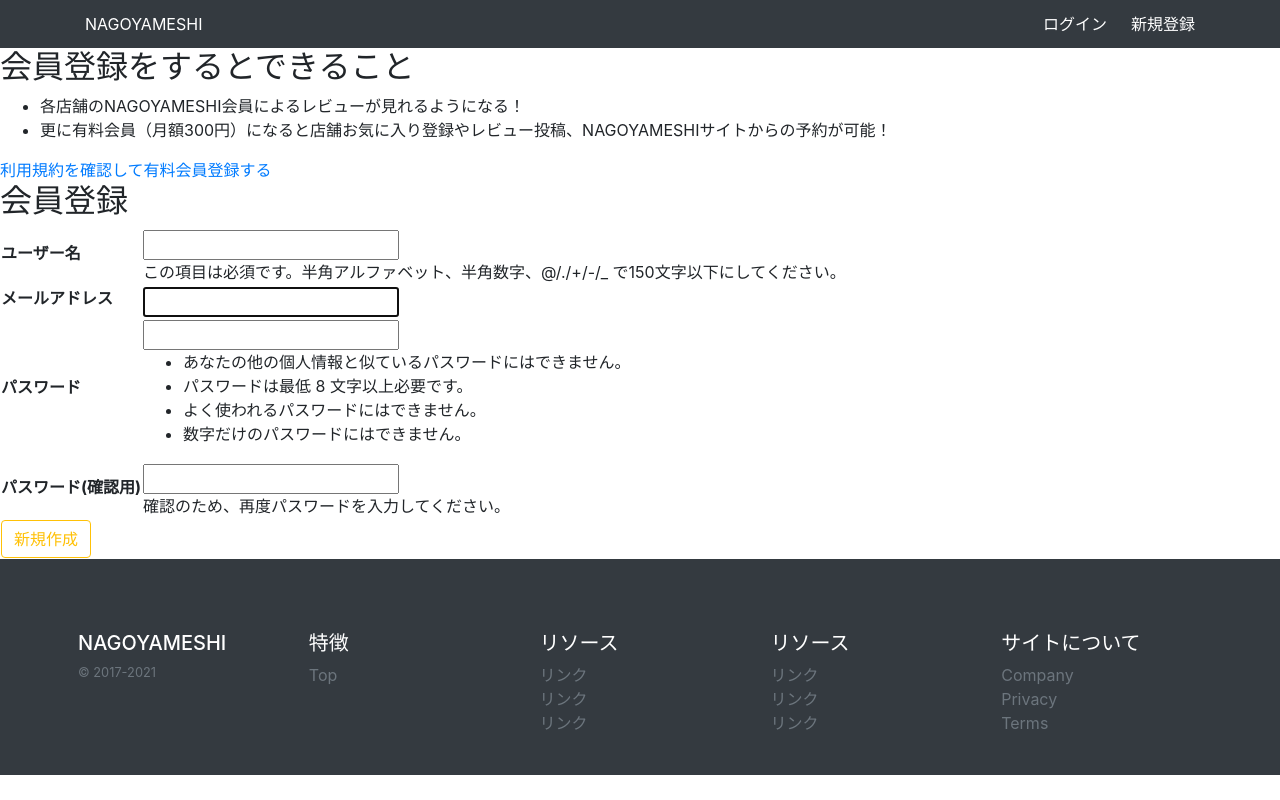
After one commit to miyaG9I8/NAGOYAMESHI, a Django app: page /signup/ in a window 1280 px wide. The commit adds this page. Run offline with Django 5.2, Linux system fonts and the light colour scheme; some libraries are stand-ins or nearby versions.

```diff
--- /dev/null
+++ b/nagoyameshi/forms.py
@@ -0,0 +1,7 @@
+from .models import CustomUser
+from django.contrib.auth.forms import UserCreationForm
+
+class SignupForm(UserCreationForm):
+    class Meta(UserCreationForm.Meta):
+        model   = CustomUser
+        fields  = ("username","email", )
--- a/nagoyameshi/models/__init__.py
+++ b/nagoyameshi/models/__init__.py
@@ -1,2 +1,2 @@
 from .restaurant_models import *
-# from .account_models import *
+from .account_models import *
--- /dev/null
+++ b/nagoyameshi/models/account_models.py
@@ -0,0 +1,79 @@
+from django.db import models
+from django.contrib.auth.models import UserManager, AbstractBaseUser, PermissionsMixin
+from django.contrib.auth.validators import UnicodeUsernameValidator
+import uuid
+from django.utils.translation import gettext_lazy as _
+from django.core.validators import RegexValidator
+
+#from django.dispatch import receiver
+#from django.db.models.signals import post_save
+
+#カスタムユーザモデル
+class CustomUser(AbstractBaseUser, PermissionsMixin):
+
+    username_validator  = UnicodeUsernameValidator()
+
+    # 主キーはUUID(16進数のコード)とする。
+    id          = models.UUIDField( default=uuid.uuid4, primary_key=True, editable=False )
+    username    = models.CharField(
+                    _('username'),
+                    max_length=150,
+                    unique=True,
+                    help_text=_('Required. 150 characters or fewer. Letters, digits and @/./+/-/_ only.'),
+                    validators=[username_validator],
+                    error_messages={
+                        'unique': _("A user with that username already exists."),
+                    },
+                )
+    customer    = models.TextField(verbose_name="有料会員", null=True, blank=True)
+
+    # _() は verbose_nameの多言語仕様
+    last_name   = models.CharField(_('last name'), max_length=150, blank=True)
+    first_name  = models.CharField(_('first name'), max_length=150, blank=True)
+
+    last_name_kana   = models.CharField(verbose_name="姓(カナ)", max_length=150, blank=True)
+    first_name_kana  = models.CharField(verbose_name="名(カナ)", max_length=150, blank=True)
+
+
+    # メールアドレスは入力必須でユニークとする。ログインに使用するため。多重登録を防ぐ。
+    email       = models.EmailField(_('email address'), unique=True)
+
+    #
+    tel_regex       = RegexValidator(regex=r'^\d{10,11}$')
+    tel             = models.CharField(verbose_name="電話番号", max_length=11, validators=[tel_regex], blank=True, null=True)
+
+    gender_choice = [
+        ("男性","男性"),
+        ("女性","女性"),
+        ("その他","その他"),
+    ]
+    gender          = models.CharField(verbose_name="性別", max_length=3, choices=gender_choice, null=True, blank=True)
+    birthday        = models.DateField(verbose_name="生年月日", null=True, blank=True)
+
+
+    is_staff    = models.BooleanField(
+                    _('staff status'),
+                    default=False,
+                    help_text=_('Designates whether the user can log into this admin site.'),
+                )
+
+    is_active   = models.BooleanField(
+                    _('active'),
+                    default=True,
+                    help_text=_(
+                        'Designates whether this user should be treated as active. '
+                        'Unselect this instead of deleting accounts.'
+                    ),
+                )
+    #date_joined = models.DateTimeField(_('date joined'), default=timezone.now)
+
+    objects     = UserManager()
+
+    EMAIL_FIELD = 'email'
+
+    # メールアドレスを使ってログインさせる。(管理ユーザーも)
+    #USERNAME_FIELD = 'username'
+    USERNAME_FIELD = 'email'
+
+    # createsuperuserをするとき、入力をするフィールド
+    REQUIRED_FIELDS = [ "username" ]
--- a/nagoyameshi/models/accout_models.py
+++ /dev/null
@@ -1,5 +0,0 @@
-from django.dispatch import receiver
-from django.db.models.signals import post_save
-from django.db import models
-from django.contrib.auth.models import BaseUserManager, AbstractBaseUser
-from nagoyameshi.models import create_id
--- a/nagoyameshi/views/__init__.py
+++ b/nagoyameshi/views/__init__.py
@@ -1 +1,2 @@
 from .restaurant_views import *
+from .account_views import *
--- /dev/null
+++ b/nagoyameshi/views/account_views.py
@@ -0,0 +1,64 @@
+from django.shortcuts import render, redirect
+from django.conf import settings
+from django.urls import reverse_lazy
+from django.http import HttpResponseNotAllowed
+from django.views.generic import CreateView
+from django.contrib.auth.views import LoginView,LogoutView,PasswordChangeView,PasswordChangeDoneView,PasswordResetView,PasswordResetDoneView,PasswordResetConfirmView,PasswordResetCompleteView
+
+from ..forms import SignupForm
+
+from django.views import View
+from django.contrib.auth.mixins import LoginRequiredMixin
+#import stripe
+
+
+class SignupView(CreateView):
+
+    form_class      = SignupForm
+    success_url     = reverse_lazy("login")
+    template_name   = "pages/signup.html"
+
+    # 認証済みの状態でリクエストした時、LOGIN_REDIRECT_URL へリダイレクトさせる
+    def dispatch(self, request, *args, **kwargs):
+        if self.request.user.is_authenticated:
+            return redirect(settings.LOGIN_REDIRECT_URL)
+        return super().dispatch(request, *args, **kwargs)
+
+signup  = SignupView.as_view()
+
+
+class CustomLoginView(LoginView):
+
+    template_name = "pages/login.html"
+
+    # 認証済みの状態でリクエストした時、LOGIN_REDIRECT_URL へリダイレクトさせる
+    def dispatch(self, request, *args, **kwargs):
+        if self.request.user.is_authenticated:
+            return redirect(settings.LOGIN_REDIRECT_URL)
+        return super().dispatch(request, *args, **kwargs)
+
+    def get_success_url(self):
+        return "/"
+
+login   = CustomLoginView.as_view()
+
+class CustomLogoutView(LogoutView):
+
+    template_name = "pages/logout.html"
+
+    def get(self, request, *args, **kwargs):
+        return HttpResponseNotAllowed(permitted_methods=['POST'])
+        #print("ログアウトしました")
+        #return redirect("nagoyameshi:index")
+
+logout  = CustomLogoutView.as_view()
+
+
+
+
+password_change             = PasswordChangeView.as_view()
+password_change_done        = PasswordChangeDoneView.as_view()
+password_reset              = PasswordResetView.as_view()
+password_reset_done         = PasswordResetDoneView.as_view()
+password_reset_confirm      = PasswordResetConfirmView.as_view()
+password_reset_complete     = PasswordResetCompleteView.as_view()
--- a/project/urls.py
+++ b/project/urls.py
@@ -21,6 +21,17 @@ from nagoyameshi import views
 urlpatterns = [
     path('admin/', admin.site.urls),
 
+    #Account
+    path("signup/", views.signup, name="signup"),
+    path("login/", views.login, name="login"),
+    path("logout/", views.logout, name="logout"),
+    path("password_change/", views.password_change, name="password_change"),
+    path("password_change/done/", views.password_change_done, name="password_change_done"),
+    path("password_reset/", views.password_reset, name="password_reset"),
+    path("password_reset/done/", views.password_reset_done, name="password_reset_done"),
+    path("reset/<uidb64>/<token>/", views.password_reset_confirm, name="password_reset_confirm"),
+    path("reset/done/", views.password_reset_complete, name="password_reset_complete"),
+
     #Restaurant_detail
     path('restaurant/<str:pk>/', views.RestaurantDetailView.as_view()),
 
--- /dev/null
+++ b/templates/pages/signup.html
@@ -0,0 +1,86 @@
+{% extends "base.html" %}
+
+{% block main %}
+
+
+
+    <div class="signup_pros">
+        <h2>会員登録をするとできること</h2>
+        <ul class="signup_list">
+            <li>各店舗のNAGOYAMESHI会員によるレビューが見れるようになる！</li>
+            <li>更に有料会員（月額300円）になると店舗お気に入り登録やレビュー投稿、NAGOYAMESHIサイトからの予約が可能！</li>
+        </ul>
+    </div>
+
+    <div class="signup_pros">
+        <i class="fa-solid fa-angles-right"></i><a href="{% url 'nagoyameshi:terms_of_service' %}">利用規約を確認して有料会員登録する</a></li>
+    </div>
+
+<h2>会員登録</h2>
+
+<!--https://teratail.com/questions/326819-->
+
+
+<form action="{% url 'signup' %}" method="post">
+    {% csrf_token %}
+    <input type="hidden" value="8EUebdpKj8Kl8ElqupVHtgdqp4iGRy237gwJUMDxGPYMUOTcIaNBvlwFO6u88Aoh">
+    <table  class="signup_table">
+        <tr class="contact">
+            <th>
+                <label for="id_username" class="contact_label">ユーザー名</label>
+            </th>
+            <td>
+                <input type="text" name="username" maxlength="150" autocapitalize="none" autocomplete="username" required aria-describedby="id_username_helptext" id="id_username" class="contact_textbox"><br>
+                <span class="helptext signup_caution" id="id_username_helptext">この項目は必須です。半角アルファベット、半角数字、@/./+/-/_ で150文字以下にしてください。</span>
+            </td>
+
+        </tr>
+
+        <tr class="contact">
+            <th>
+                <label for="id_email" class="contact_label">メールアドレス</label>
+
+            </th>
+            <td>
+                <input type="email" name="email" maxlength="254" autofocus required id="id_email" class="contact_textbox">
+            </td>
+        </tr>
+
+        <tr class="contact">
+            <th>
+                <label for="id_password1" class="contact_label">パスワード</label>
+            </th>
+            <td>
+                <input type="password" name="password1" autocomplete="new-password" required aria-describedby="id_password1_helptext" id="id_password1" class="contact_textbox"> <br>
+                <span class="helptext" id="id_password1_helptext">
+                    <ul>
+                        <li class="signup_caution">あなたの他の個人情報と似ているパスワードにはできません。</li>
+                        <li class="signup_caution">パスワードは最低 8 文字以上必要です。</li>
+                        <li class="signup_caution">よく使われるパスワードにはできません。</li>
+                        <li class="signup_caution">数字だけのパスワードにはできません。</li>
+                    </ul>
+                </span>
+
+            </td>
+
+        </tr>
+
+        <tr class="contact">
+            <th>
+                <label for="id_password2" class="contact_label">パスワード(確認用)</label>
+            </th>
+            <td>
+                <input type="password" name="password2" autocomplete="new-password" required aria-describedby="id_password2_helptext" id="id_password2" class="contact_textbox"><br>
+                <span class="helptext signup_caution" id="id_password2_helptext">確認のため、再度パスワードを入力してください。</span>
+            </td>
+        </tr>
+        <td>
+            <div class="input-group-apend">
+                <input class="btn btn-outline-warning" type="submit" value="新規作成">
+            </div>
+        </td>
+    </table>
+</form>
+
+
+{% endblock %}
--- a/templates/snippets/header.html
+++ b/templates/snippets/header.html
@@ -1,9 +1,16 @@
 <div class="py-1 bg-dark ">
   <nav class="container d-flex flex-column flex-md-row justify-content-between">
-    <a class="py-2 text-white" href="/">VegeKet</a>
-    <a class="py-2 d-none d-md-inline-block text-white" href="/orders/">Orders</a>
-    <a class="py-2 d-none d-md-inline-block text-white" href="/profile/">Profile</a>
-    <a class="py-2 d-none d-md-inline-block text-white" href="/account/">Account</a>
-    <a class="py-2 d-none d-md-inline-block text-white" href="/cart/">Cart</a>
+    <a class="py-2 text-white" href="/">NAGOYAMESHI</a>
+    <div class="d-flex ms-md-auto">
+      {% if user.is_authenticated %}
+      <form action="{% url 'logout' %}" method="post" class="d-inline">
+        {% csrf_token %}
+        <input class="btn btn-outline-warning py-2 d-none d-md-inline-block" type="submit" value="ログアウト">
+      </form>
+      {% else %}
+      <a class="py-2 d-none d-md-inline-block text-white px-4" href="/login/">ログイン</a>
+      <a class="py-2 d-none d-md-inline-block text-white" href="/signup/">新規登録</a>
+      {% endif %}
+    </div>
   </nav>
 </div>
```
Also changed, not shown: nagoyameshi/admin.py (+23 -0 lines), nagoyameshi/models/restaurant_models.py (+5 -21 lines), project/settings.py (+54 -44 lines), templates/pages/account.html (added, +29 -0 lines), templates/pages/login.html (added, +47 -0 lines), templates/pages/logout.html (added, +9 -0 lines), nagoyameshi/migrations/0001_initial.py, nagoyameshi/migrations/0002_tag_restaurant_tags.py (deleted).
